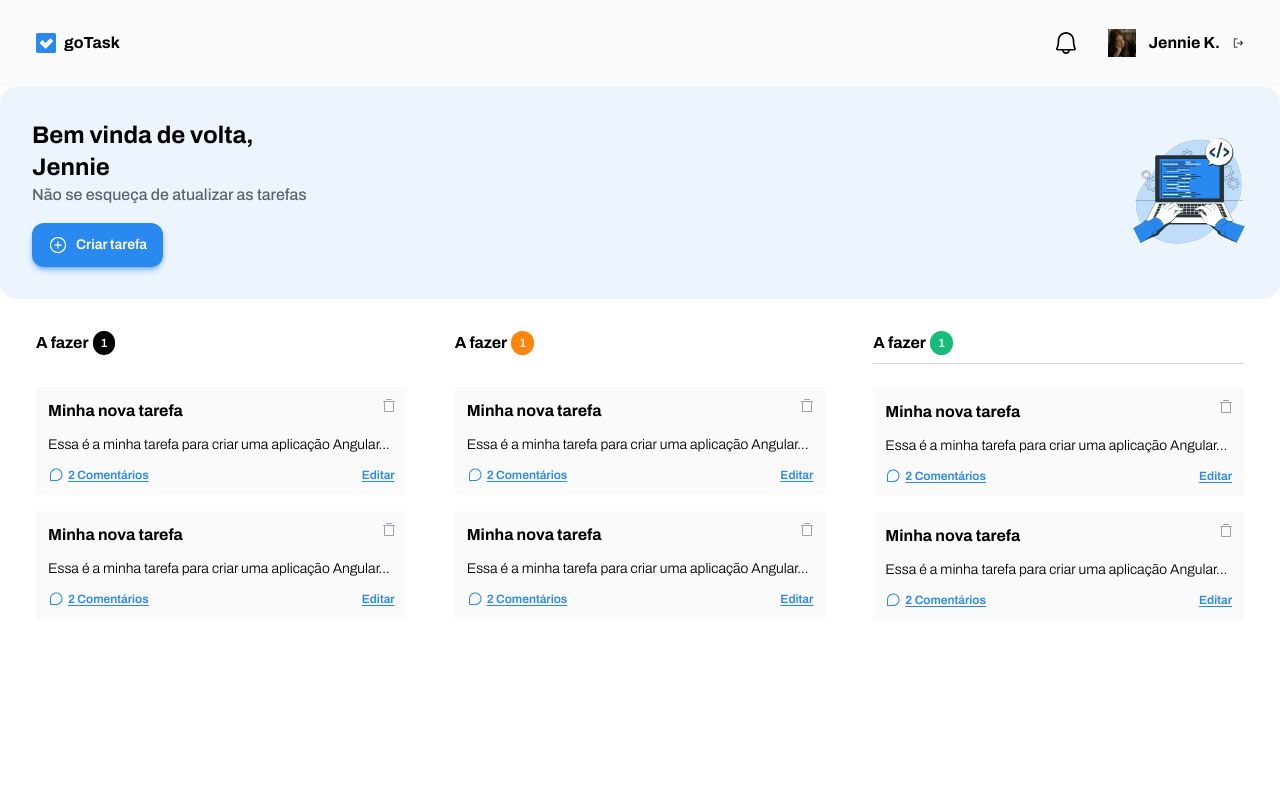
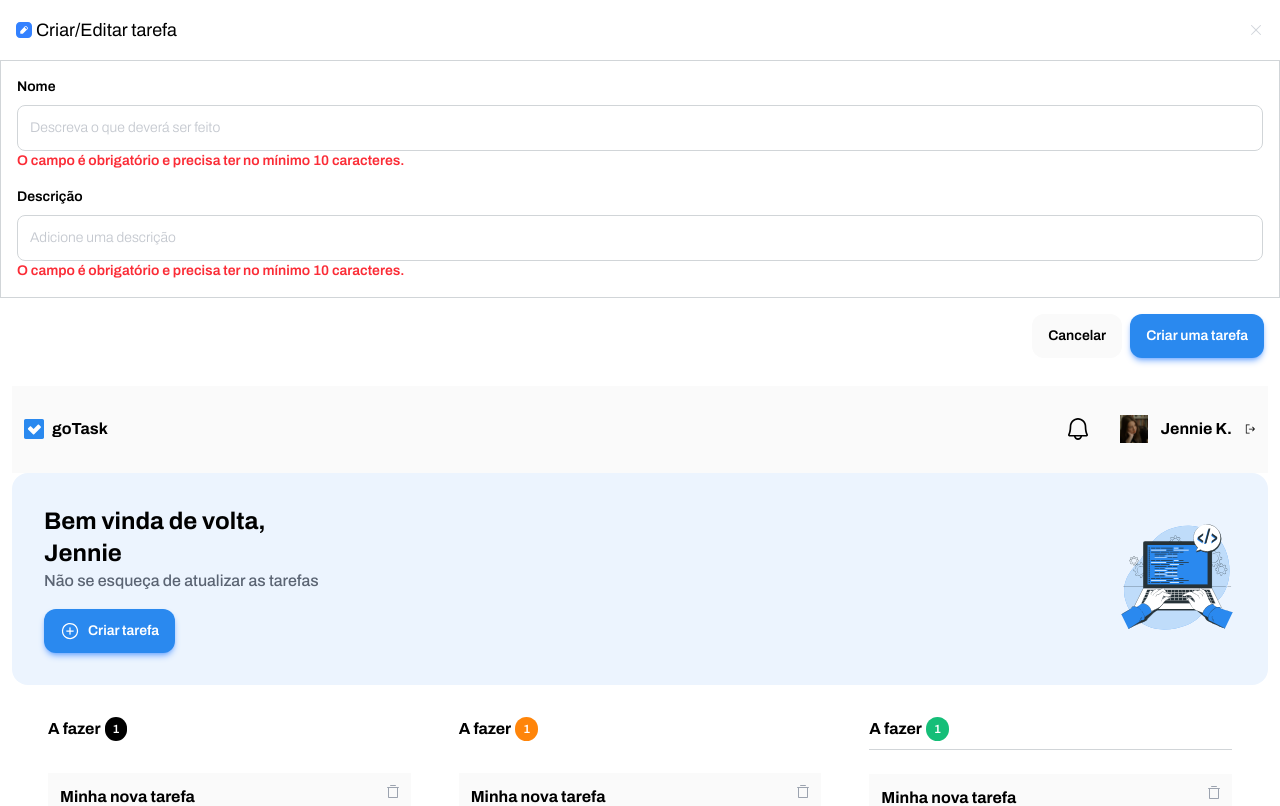
Before and after one commit to frederico-codes/angular-projeto-go-task, an Angular app: page / in a window 1280 px wide. Shown: the top 806 px of the page. Built offline with nearby package versions, Linux system fonts and the light colour scheme.

Commit message:
criação do layout do modal de criação e edição de tarefa

```diff
--- a/src/app/app.component.html
+++ b/src/app/app.component.html
@@ -1,4 +1,5 @@
-<div class="mx-auto max-w-7xl">
+<app-task-form-modal/>
+<div class="p-3 mx-auto max-w-7xl">
   <app-header></app-header>
   <app-welcome-section/>
   <app-task-list-section/>
--- a/src/app/app.component.ts
+++ b/src/app/app.component.ts
@@ -2,10 +2,11 @@
 import { HeaderComponent } from "./components/header/header.component";
 import { WelcomeSectionComponent } from "./components/welcome-section/welcome-section.component";
 import { TaskListSectionComponent } from "./components/task-list-section/task-list-section.component";
+import { TaskFormModalComponent } from "./components/task-form-modal/task-form-modal.component";
 
 @Component({
   selector: 'app-root',
-  imports: [HeaderComponent, WelcomeSectionComponent, TaskListSectionComponent],
+  imports: [HeaderComponent, WelcomeSectionComponent, TaskListSectionComponent, TaskFormModalComponent],
   templateUrl: './app.component.html',
   styleUrl: './app.component.css'
 })
--- a/src/app/components/header/header.component.html
+++ b/src/app/components/header/header.component.html
@@ -1,4 +1,4 @@
-<header class="bg-[#fafafa] py-3 px-6 w-full flex">
+<header class="bg-[#fafafa] py-3  w-full flex">
   <div class="p-3 flex items-center gap-2">
     <img class="w-5" src="/images/Logo_Icon_Container.svg">
     <h1 class="font-bold">goTask</h1>
--- a/src/app/components/task-form-modal/task-form-modal.component.html
+++ b/src/app/components/task-form-modal/task-form-modal.component.html
@@ -1 +1,34 @@
-<p>task-form-modal works!</p>
+<form class="rounded-xl overflow-hidden bg-white">
+  <div class="flex gap-1 items-center p-4">
+    <img src="/images/Icon_create_edit.svg" alt="">
+    <h1 class="font-semi-bold text-lg">Criar/Editar tarefa</h1>
+    <img class="ml-auto cursor-pointer" src="/images/Close_Icon.svg" alt="">
+  </div>
+  <div class="p-4 border border-[#d1d5d8] flex flex-col gap-4">
+    <div>
+      <p class="font-semibold text-sm mb-2">Nome</p>
+      <input class="w-full border border-[#d1d5d8] p-3 rounded-lg text-sm font-light text-[#89919f]"
+      type="text"
+       placeholder="Descreva o que deverá ser feito">
+      <p class="font-semibold text-sm text-red-500">
+        O campo é obrigatório e precisa ter no mínimo 10 caracteres.
+      </p>
+    </div>
+    <div>
+      <p class="font-semibold text-sm mb-2">Descrição</p>
+      <input class="w-full border border-[#d1d5d8] p-3 rounded-lg text-sm font-light text-[#89919f]"
+      type="text"
+       placeholder="Adicione uma descrição">
+      <p class="font-semibold text-sm text-red-500">
+        O campo é obrigatório e precisa ter no mínimo 10 caracteres.
+      </p>
+    </div>
+  </div>
+  <div class="p-4 flex justify-end gap-2">
+    <button class="py-3 px-4 bg-[#fafafa] rounded-xl text-sm font-semibold cursor-pointer
+    active:translate-y-1 transition-transform duration-75"
+    type="button">Cancelar</button>
+    <button  class="py-3 px-4 text-white bg-[#2a89ef] rounded-xl text-sm font-semibold cursor-pointer
+    active:translate-y-1 transition-transform duration-75 shadow-md shadow-blue-500/50" type="submit">Criar uma tarefa</button>
+  </div>
+</form>
--- a/src/app/components/task-list-section/task-list-section.component.html
+++ b/src/app/components/task-list-section/task-list-section.component.html
@@ -39,3 +39,6 @@
     </div>
   </div>
 </div>
+<div class="bg-[#fafafa] rounded-sm py-3 px-5 border-l-4 border-black">
+  <p class="font-semibold text-lg text-[#9ca3af]">Nenhuma tarefa disponível no momento.</p>
+</div>
```
Also changed, not shown: public/images/Close_Icon.svg (added), public/images/Icon_create_edit.svg (added), src/app/components/task-card/task-card.component.html (line endings or trailing spaces).
